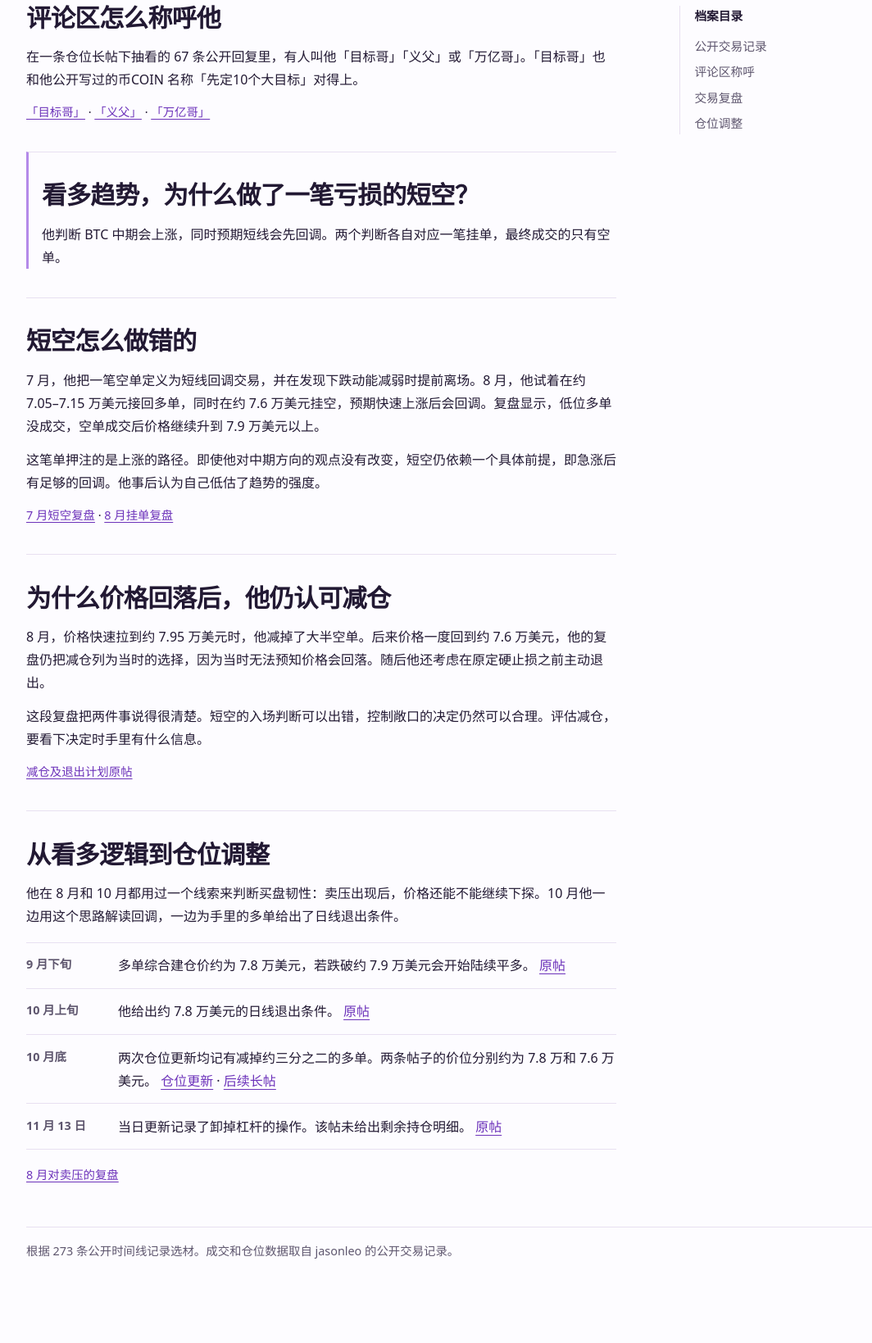
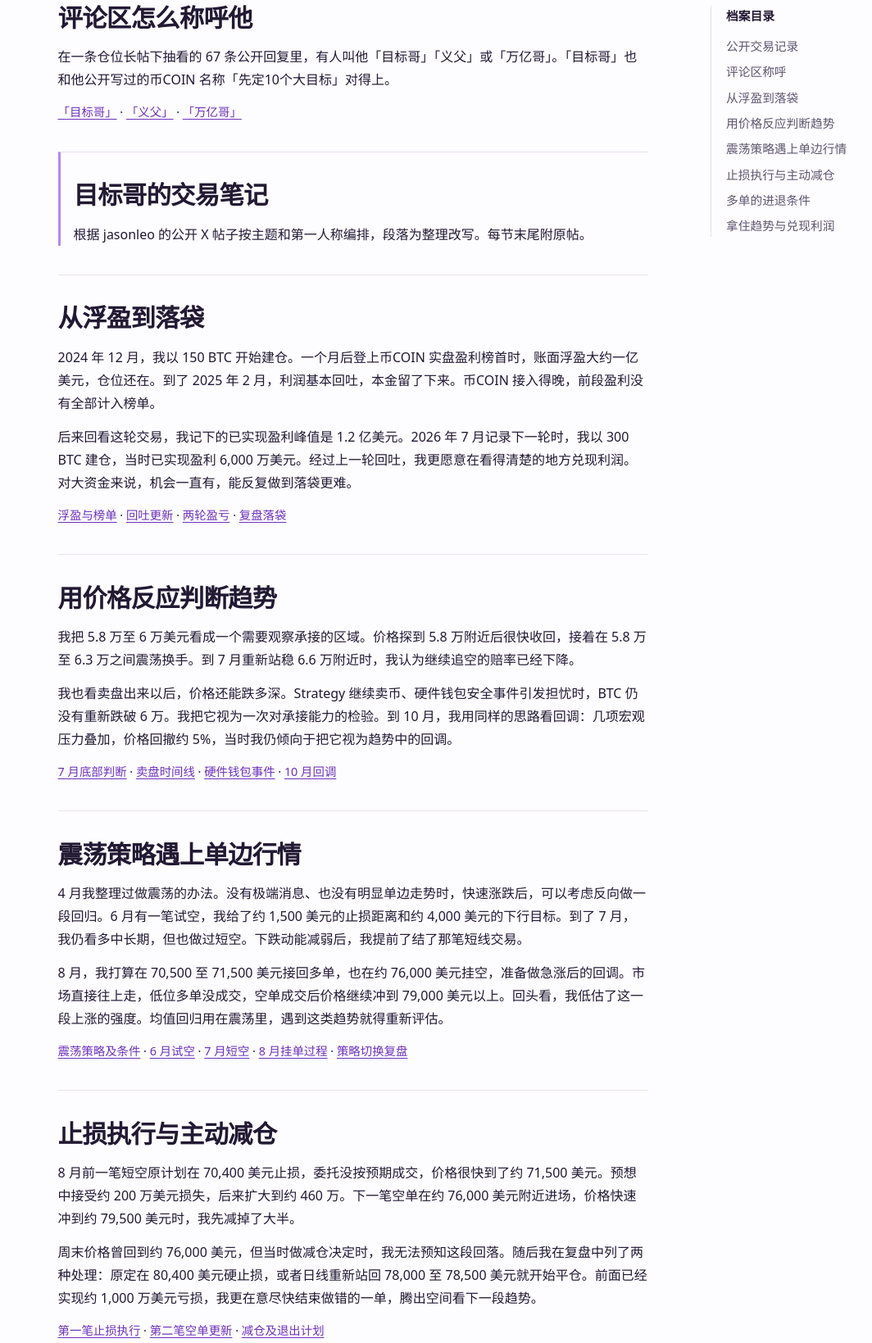
Before and after one commit to Greata16/GRT, a plain HTML site: page jasonleo.html in a window 1280 px wide. Shown: the part 682-2321 px from the top of the page at 82% size, without its empty margins (78-1142 px from the left). Before the commit the page ends 2254 px from the top, so only its background shows below. Drawn offline with Linux system fonts and the light colour scheme.

Commit message:
Rewrite the trading profile from sourced first-person records

```diff
--- a/jasonleo.html
+++ b/jasonleo.html
@@ -5,7 +5,7 @@
   <meta name="viewport" content="width=device-width, initial-scale=1">
   <meta name="description" content="从 jasonleo 的 X 原帖复盘 BTC 短空失误、减仓纪律与多单退出条件。">
   <title>目标哥的两轮 BTC 交易：从一亿美元浮盈，到重新设定止损 · jasonleo · GRT</title>
-  <link rel="stylesheet" href="./style.css?v=11">
+  <link rel="stylesheet" href="./style.css?v=12">
   <link rel="icon" href="./logo.jpg" type="image/jpeg">
 </head>
 <body class="profile">
@@ -42,8 +42,12 @@
         <p>档案目录</p>
         <a href="#record">公开交易记录</a>
         <a href="#community">评论区称呼</a>
-        <a href="#review">交易复盘</a>
-        <a href="#timeline">仓位调整</a>
+        <a href="#capital">从浮盈到落袋</a>
+        <a href="#trend">用价格反应判断趋势</a>
+        <a href="#review">震荡策略遇上单边行情</a>
+        <a href="#risk">止损执行与主动减仓</a>
+        <a href="#timeline">多单的进退条件</a>
+        <a href="#discipline">拿住趋势与兑现利润</a>
       </nav>
       <article>
         <section id="community">
@@ -51,36 +55,50 @@
           <p>在一条仓位长帖下抽看的 67 条公开回复里，有人叫他「目标哥」「义父」或「万亿哥」。「目标哥」也和他公开写过的币COIN 名称「先定10个大目标」对得上。</p>
           <p class="sources"><a href="https://x.com/i/web/status/2124690267475513595">「目标哥」</a> · <a href="https://x.com/i/web/status/2124570929842053278">「义父」</a> · <a href="https://x.com/i/web/status/2122745883414687850">「万亿哥」</a></p>
         </section>
-        <section class="review-title" id="review">
-          <h2>看多趋势，为什么做了一笔亏损的短空？</h2>
-          <p>他判断 BTC 中期会上涨，同时预期短线会先回调。两个判断各自对应一笔挂单，最终成交的只有空单。</p>
+        <section class="review-title" aria-label="正文来源">
+          <h2>目标哥的交易笔记</h2>
+          <p class="note">根据 jasonleo 的公开 X 帖子按主题和第一人称编排，段落为整理改写。每节末尾附原帖。</p>
         </section>
-      <section id="short">
-        <h2>短空怎么做错的</h2>
-        <p>7 月，他把一笔空单定义为短线回调交易，并在发现下跌动能减弱时提前离场。8 月，他试着在约 7.05–7.15 万美元接回多单，同时在约 7.6 万美元挂空，预期快速上涨后会回调。复盘显示，低位多单没成交，空单成交后价格继续升到 7.9 万美元以上。</p>
-        <p>这笔单押注的是上涨的路径。即使他对中期方向的观点没有改变，短空仍依赖一个具体前提，即急涨后有足够的回调。他事后认为自己低估了趋势的强度。</p>
-        <p class="sources"><a href="https://x.com/Jason60704294/status/2080339492465193187">7 月短空复盘</a> · <a href="https://x.com/Jason60704294/status/2090772490859520109">8 月挂单复盘</a></p>
-      </section>
-      <section id="risk">
-        <h2>为什么价格回落后，他仍认可减仓</h2>
-        <p>8 月，价格快速拉到约 7.95 万美元时，他减掉了大半空单。后来价格一度回到约 7.6 万美元，他的复盘仍把减仓列为当时的选择，因为当时无法预知价格会回落。随后他还考虑在原定硬止损之前主动退出。</p>
-        <p>这段复盘把两件事说得很清楚。短空的入场判断可以出错，控制敞口的决定仍然可以合理。评估减仓，要看下决定时手里有什么信息。</p>
-        <p class="sources"><a href="https://x.com/Jason60704294/status/2091588691156492462">减仓及退出计划原帖</a></p>
-      </section>
-      <section id="timeline">
-        <h2>从看多逻辑到仓位调整</h2>
-        <p>他在 8 月和 10 月都用过一个线索来判断买盘韧性：卖压出现后，价格还能不能继续下探。10 月他一边用这个思路解读回调，一边为手里的多单给出了日线退出条件。</p>
-        <ul class="timeline">
-          <li><span class="date">9 月下旬</span><div>多单综合建仓价约为 7.8 万美元，若跌破约 7.9 万美元会开始陆续平多。 <a href="https://x.com/Jason60704294/status/2103181044212027607">原帖</a></div></li>
-          <li><span class="date">10 月上旬</span><div>他给出约 7.8 万美元的日线退出条件。 <a href="https://x.com/Jason60704294/status/2108259375190327432">原帖</a></div></li>
-          <li><span class="date">10 月底</span><div>两次仓位更新均记有减掉约三分之二的多单。两条帖子的价位分别约为 7.8 万和 7.6 万美元。 <a href="https://x.com/Jason60704294/status/2115979306019266646">仓位更新</a> · <a href="https://x.com/Jason60704294/status/2116241796594569507">后续长帖</a></div></li>
-          <li><span class="date">11 月 13 日</span><div>当日更新记录了卸掉杠杆的操作。该帖未给出剩余持仓明细。 <a href="https://x.com/Jason60704294/status/2121130653735432290">原帖</a></div></li>
-        </ul>
-        <p class="sources"><a href="https://x.com/Jason60704294/status/2092240116786073725">8 月对卖压的复盘</a></p>
-      </section>
+        <section id="capital">
+          <h2>从浮盈到落袋</h2>
+          <p>2024 年 12 月，我以 150 BTC 开始建仓。一个月后登上币COIN 实盘盈利榜首时，账面浮盈大约一亿美元，仓位还在。到了 2025 年 2 月，利润基本回吐，本金留了下来。币COIN 接入得晚，前段盈利没有全部计入榜单。</p>
+          <p>后来回看这轮交易，我记下的已实现盈利峰值是 1.2 亿美元。2026 年 7 月记录下一轮时，我以 300 BTC 建仓，当时已实现盈利 6,000 万美元。经过上一轮回吐，我更愿意在看得清楚的地方兑现利润。对大资金来说，机会一直有，能反复做到落袋更难。</p>
+          <p class="sources"><a href="https://x.com/Jason60704294/status/1885031183945515126">浮盈与榜单</a> · <a href="https://x.com/Jason60704294/status/1894293768972767677">回吐更新</a> · <a href="https://x.com/Jason60704294/status/2079519158568644891">两轮盈亏</a> · <a href="https://x.com/Jason60704294/status/2079630266927341818">复盘落袋</a></p>
+        </section>
+        <section id="trend">
+          <h2>用价格反应判断趋势</h2>
+          <p>我把 5.8 万至 6 万美元看成一个需要观察承接的区域。价格探到 5.8 万附近后很快收回，接着在 5.8 万至 6.3 万之间震荡换手。到 7 月重新站稳 6.6 万附近时，我认为继续追空的赔率已经下降。</p>
+          <p>我也看卖盘出来以后，价格还能跌多深。Strategy 继续卖币、硬件钱包安全事件引发担忧时，BTC 仍没有重新跌破 6 万。我把它视为一次对承接能力的检验。到 10 月，我用同样的思路看回调：几项宏观压力叠加，价格回撤约 5%，当时我仍倾向于把它视为趋势中的回调。</p>
+          <p class="sources"><a href="https://x.com/Jason60704294/status/2080346285727694936">7 月底部判断</a> · <a href="https://x.com/Jason60704294/status/2092240116786073725">卖盘时间线</a> · <a href="https://x.com/Jason60704294/status/2092241665176326285">硬件钱包事件</a> · <a href="https://x.com/Jason60704294/status/2108258733398831294">10 月回调</a></p>
+        </section>
+        <section id="review">
+          <h2>震荡策略遇上单边行情</h2>
+          <p>4 月我整理过做震荡的办法。没有极端消息、也没有明显单边走势时，快速涨跌后，可以考虑反向做一段回归。6 月有一笔试空，我给了约 1,500 美元的止损距离和约 4,000 美元的下行目标。到了 7 月，我仍看多中长期，但也做过短空。下跌动能减弱后，我提前了结了那笔短线交易。</p>
+          <p>8 月，我打算在 70,500 至 71,500 美元接回多单，也在约 76,000 美元挂空，准备做急涨后的回调。市场直接往上走，低位多单没成交，空单成交后价格继续冲到 79,000 美元以上。回头看，我低估了这一段上涨的强度。均值回归用在震荡里，遇到这类趋势就得重新评估。</p>
+          <p class="sources"><a href="https://x.com/Jason60704294/status/2041894189252931848">震荡策略及条件</a> · <a href="https://x.com/Jason60704294/status/2066663904118526392">6 月试空</a> · <a href="https://x.com/Jason60704294/status/2080339492465193187">7 月短空</a> · <a href="https://x.com/Jason60704294/status/2090772490859520109">8 月挂单过程</a> · <a href="https://x.com/Jason60704294/status/2091592786210607226">策略切换复盘</a></p>
+        </section>
+        <section id="risk">
+          <h2>止损执行与主动减仓</h2>
+          <p>8 月前一笔短空原计划在 70,400 美元止损，委托没按预期成交，价格很快到了约 71,500 美元。预想中接受约 200 万美元损失，后来扩大到约 460 万。下一笔空单在约 76,000 美元附近进场，价格快速冲到约 79,500 美元时，我先减掉了大半。</p>
+          <p>周末价格曾回到约 76,000 美元，但当时做减仓决定时，我无法预知这段回落。随后我在复盘中列了两种处理：原定在 80,400 美元硬止损，或者日线重新站回 78,000 至 78,500 美元就开始平仓。前面已经实现约 1,000 万美元亏损，我更在意尽快结束做错的一单，腾出空间看下一段趋势。</p>
+          <p class="sources"><a href="https://x.com/Jason60704294/status/2090749260689993743">第一笔止损执行</a> · <a href="https://x.com/Jason60704294/status/2090766774182859021">第二笔空单更新</a> · <a href="https://x.com/Jason60704294/status/2091588691156492462">减仓及退出计划</a></p>
+        </section>
+        <section id="timeline">
+          <h2>多单的进退条件</h2>
+          <p>8 月，在仍看好中长期的情况下，我曾在约 64,000 美元成本附近减了三分之二仓位，留一部分观察。月底重新考虑接多时，我写下的区间是 74,000 至 82,000 美元，跌破 72,000 美元硬止损。这是当时那笔计划的条件。</p>
+          <p>9 月下旬至 10 月初，多单的计划更新成两步：跌破 79,000 美元先减仓，日线收破 78,000 美元再退出余仓。9 月也给过对冲情景，如果很快冲到 10 万美元附近，我会考虑在 98,000 至 105,000 美元做部分防守空单，日线站稳 108,000 美元则取消这个判断。</p>
+          <p>10 月底市场急跌，我降低了多单敞口。两次更新分别记为在约 78,000 和约 76,000 美元减掉三分之二。后续长帖写的是等企稳再考虑接回。到 11 月 13 日，我记录的动作是卸掉杠杆。</p>
+          <p class="sources"><a href="https://x.com/Jason60704294/status/2086872075751575775">8 月减仓</a> · <a href="https://x.com/Jason60704294/status/2092196652627185743">接多计划</a> · <a href="https://x.com/Jason60704294/status/2103181044212027607">9 月对冲计划</a> · <a href="https://x.com/Jason60704294/status/2108258733398831294">10 月离场条件</a> · <a href="https://x.com/Jason60704294/status/2115979306019266646">减仓更新</a> · <a href="https://x.com/Jason60704294/status/2116241796594569507">后续长帖</a> · <a href="https://x.com/Jason60704294/status/2121130653735432290">卸杠杆</a></p>
+        </section>
+        <section id="discipline">
+          <h2>拿住趋势与兑现利润</h2>
+          <p>原先做大仓位时，我试过删掉交易软件，只留看价格的工具，等目标位或者止损位再处理。上轮回吐以后，我更重视纪律和退出。但在后来一笔趋势多单里，我原本看 74,000 美元，临近目标却因为害怕利润再次回吐提前走了。价格最后确实到了 74,000 美元。</p>
+          <p>回看这两笔，前一轮持仓太久，后一轮又因为前一轮的经历退得太早。过去的教训需要放回眼前的行情检验。到了该兑现的位置，先锁一部分确定性，让后续的判断有调整余地。</p>
+          <p class="sources"><a href="https://x.com/Jason60704294/status/1894887474490687734">持仓纪律</a> · <a href="https://x.com/Jason60704294/status/2090902475138376158">提前离场的反思</a> · <a href="https://x.com/Jason60704294/status/2079630266927341818">兑现确定性</a></p>
+        </section>
     </article>
     </div>
-    <footer class="footer note">根据 273 条公开时间线记录选材。成交和仓位数据取自 jasonleo 的公开交易记录。</footer>
+    <footer class="footer note">资料范围为 X 公开时间线返回的 273 条记录。</footer>
   </main>
 </body>
 </html>
--- a/style.css
+++ b/style.css
@@ -120,3 +120,7 @@ article p + p { margin-top: .8rem; }
 
 .opening { container-type: inline-size; }
 .opening :is(h1, h3) { font-size: clamp(1.35rem, 3.25cqw, 2.25rem); text-wrap: wrap; }
+
+.profile { --profile-inset: clamp(1.1rem, 4vw, 2.35rem); }
+.profile .profile-head { padding-inline: var(--profile-inset); }
+.profile .reading-layout { padding-inline: calc(var(--profile-inset) + 1px); }
```
